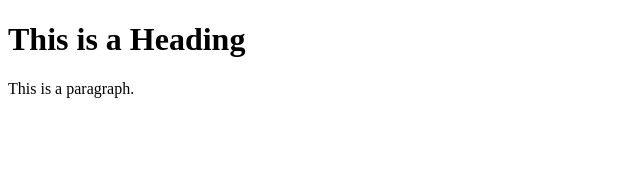
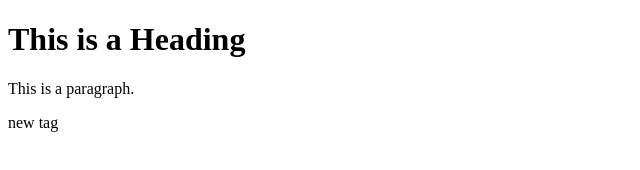
Before and after one commit to alexanderak1234/akApp, a plain HTML site: page app/index.html in a window 1280 px wide. Shown: the full height of the page, 0-640 px from the left. Drawn offline with Linux system fonts and the light colour scheme.

Commit message:
some code

```diff
--- a/app/index.html
+++ b/app/index.html
@@ -9,7 +9,7 @@
 <p>This is a paragraph.</p>
 
 
-
+<p>new tag</p>
 
 </body>
 </html>
```
